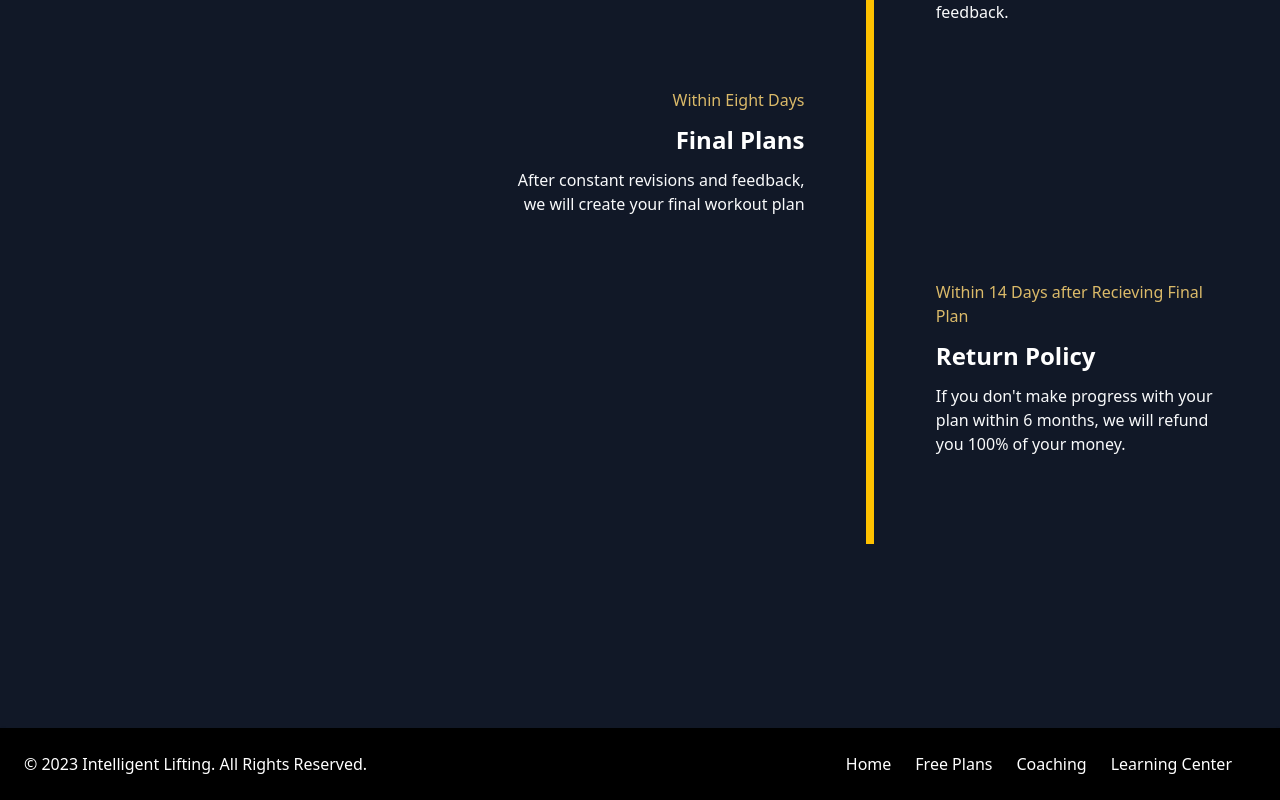
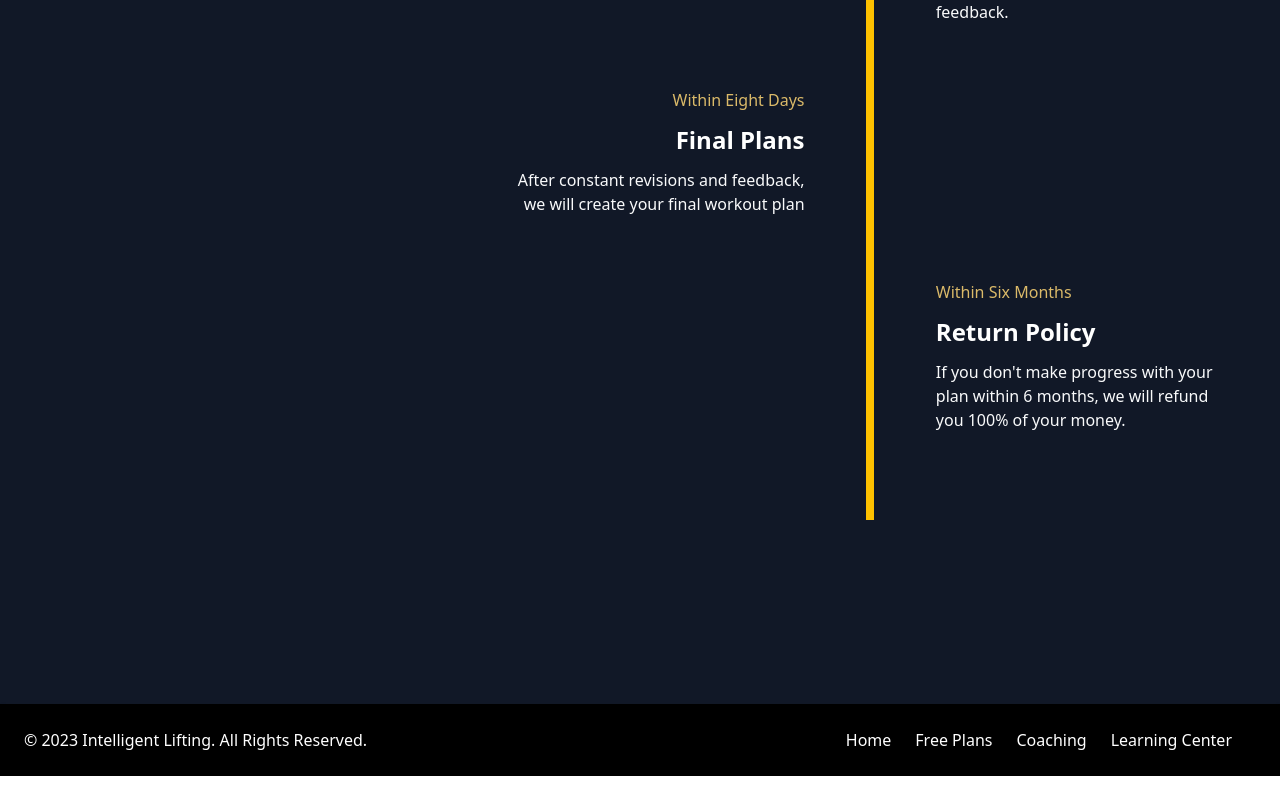
Before and after one commit to jburanpuri/IntelligentLifting, a Next.js app: page /custom in a window 1280 px wide. Shown: the part 1252-2052 px from the top of the page. After the commit the page ends 2028 px from the top, so only its background shows below. Built offline with nearby package versions, Linux system fonts and the light colour scheme.

Commit message:
fixed typo

```diff
--- a/pages/custom.js
+++ b/pages/custom.js
@@ -58,7 +58,7 @@ export default function Custom() {
             <div className="mb-8 flex justify-between items-center w-full right-timeline">
               <div className="order-1 w-5/12" />
               <div className="order-1  w-5/12 px-1 py-4">
-                <p className="mb-3 text-base text-primary">Within 14 Days after Recieving Final Plan</p>
+                <p className="mb-3 text-base text-primary">Within Six Months</p>
                 <h4 className="mb-3 font-bold  text-lg md:text-2xl text-left">Return Policy</h4>
                 <p className="text-sm md:text-base leading-snug text-gray-50 text-opacity-100">
                   If you don't make progress with your plan within 6 months, we will refund you 100% of your money.
```
